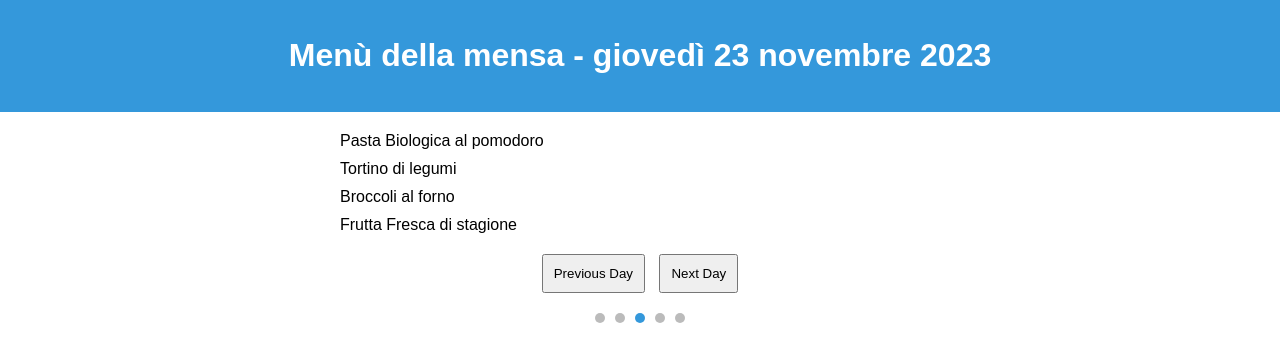
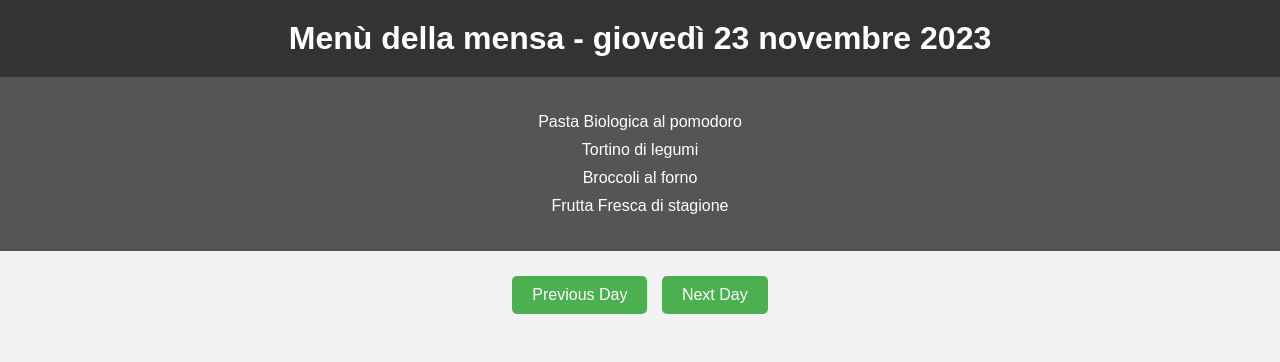
Before and after one commit to mvailati84/menu-canteen, a plain HTML site: page docs/index.html in a window 1280 px wide. Drawn offline with nearby package versions, Linux system fonts and the light colour scheme.

Commit message:
Make some adjustment to the style of the page

```diff
--- a/docs/css/styles.css
+++ b/docs/css/styles.css
@@ -1,73 +1,53 @@
 body {
-  font-family: Arial, sans-serif;
   margin: 0;
+  padding: 0;
+  font-family: 'Arial', sans-serif;
+  background-color: #f2f2f2; /* Light gray background */
+  color: #fff; /* White text */
+}
+
+header {
+  text-align: center;
+  padding: 20px;
+  background-color: #333; /* Dark gray header background */
+}
+
+#date-display {
+  margin: 0;
+}
+
+section#menu {
+  text-align: center;
+  padding: 20px;
+  background-color: #555; /* Dark gray section background */
+}
+
+ul {
+  list-style-type: none;
   padding: 0;
 }
 
-header {
-  background-color: #3498db;
-  color: #fff;
-  text-align: center;
-  padding: 1em;
-}
-
-#menu {
-  max-width: 600px;
-  margin: 20px auto;
-  opacity: 1;
-  transform: translateX(0);
-  transition: transform 0.5s ease, opacity 0.5s ease;
-}
-
-.menu-hidden {
-  opacity: 0;
-  transform: translateX(-100%);
-}
-
-ul {
-  list-style: none;
-  padding: 0;
-}
-
-li {
+ul li {
   margin-bottom: 10px;
 }
 
 .navigation {
   text-align: center;
-  margin: 20px;
+  padding: 20px;
 }
 
 button {
-  padding: 10px;
-  margin: 0 5px;
+  background-color: #4CAF50; /* Green button background */
+  color: white;
+  padding: 10px 20px;
+  font-size: 16px;
+  border: none;
   cursor: pointer;
+  margin: 5px;
+  border-radius: 5px;
+  transition: background-color 0.3s ease; /* Smooth transition */
 }
 
-/* Dots Indicators */
-.dots {
-  display: flex;
-  justify-content: center;
-  margin-top: 10px;
+button:hover {
+  background-color: #45a049; /* Darker green on hover */
 }
-
-.dot {
-  width: 10px;
-  height: 10px;
-  border-radius: 50%;
-  background-color: #bbb;
-  margin: 0 5px;
-  cursor: pointer;
-  transition: background-color 0.3s ease;
-}
-
-.dot.active {
-  background-color: #3498db;
-}
-
-/* Additional styles for better mobile experience */
-@media only screen and (max-width: 600px) {
-  body {
-    font-size: 16px;
-  }
-}
--- a/docs/index.html
+++ b/docs/index.html
@@ -22,16 +22,6 @@
     <button onclick="showNextDay()">Next Day</button>
   </div>
 
-  <!-- Dots Indicators -->
-  <div class="dots" id="dots-container">
-    <div class="dot" onclick="changeDay(-2)"></div>
-    <div class="dot" onclick="changeDay(-1)"></div>
-    <div class="dot" onclick="showToday()"></div>
-    <div class="dot" onclick="showNextDay()"></div>
-    <div class="dot" onclick="changeDay(2)"></div>
-  </div>
-
-  <script src="https://unpkg.com/hammerjs"></script>
   <script src="js/script.js"></script>
 </body>
 
--- a/docs/js/script.js
+++ b/docs/js/script.js
@@ -3,15 +3,6 @@ document.addEventListener("DOMContentLoaded", function () {
   fetch("data/menu.json")
     .then(response => response.json())
     .then(data => displayMenu(data));
-
-  // Enable swipe navigation using Hammer.js
-  const menuSection = document.getElementById("menu");
-  const hammer = new Hammer(menuSection);
-
-  hammer.on("swipeleft", showNextDay);
-  hammer.on("swiperight", showPreviousDay);
-  // Call the updateDots function to set the initial dot state
-  updateDots();
 });
 
 let currentOffset = 0;
@@ -126,15 +117,5 @@ function changeDay(offset) {
         menuSection.classList.remove("menu-hidden");
       }, 500); // Wait for the transition duration (500ms) before updating the menu content
 
-      // Update dots after changing day
-      updateDots();
     });
 }
-
-function updateDots() {
-  const dots = document.querySelectorAll(".dot");
-  const activeIndex = dots.length - 3;
-
-  dots.forEach(dot => dot.classList.remove("active"));
-  dots[activeIndex].classList.add("active");
-}
```
